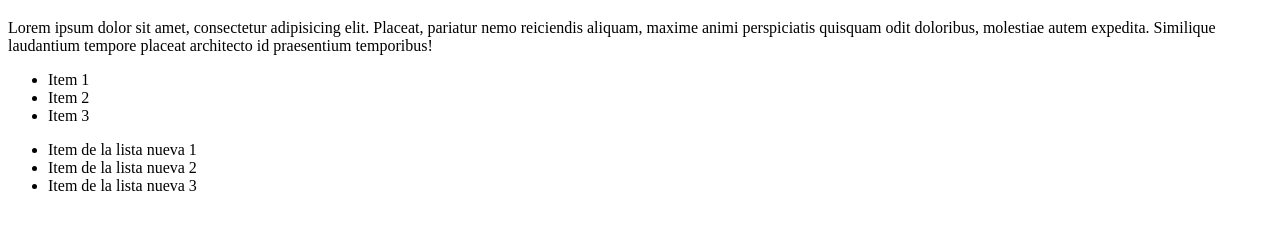
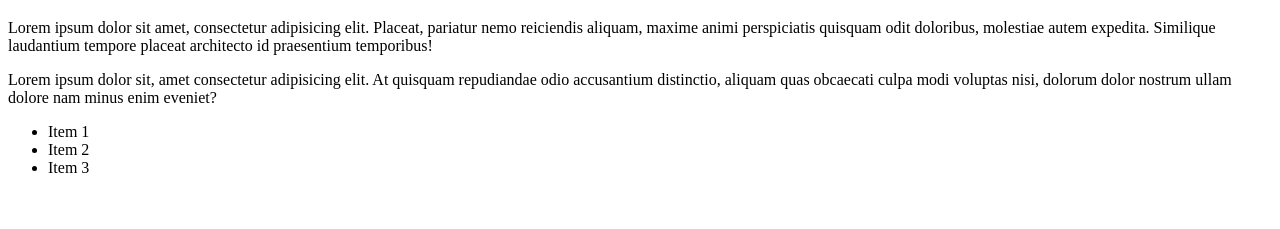
Before and after one commit to aalesann/tlp1-intro-git-github, a plain HTML site: page index.html in a window 1280 px wide. Shown: the part 61-290 px from the top of the page. Drawn offline with Linux system fonts and the light colour scheme.

Commit message:
Se eliminó la lista que se creó y estaba fea y se agregó un parrafo nuevo.

```diff
--- a/index.html
+++ b/index.html
@@ -9,17 +9,11 @@
 <body>
     <h1>Aprendiendo Git-GitHub</h1>
     <p>Lorem ipsum dolor sit amet, consectetur adipisicing elit. Placeat, pariatur nemo reiciendis aliquam, maxime animi perspiciatis quisquam odit doloribus, molestiae autem expedita. Similique laudantium tempore placeat architecto id praesentium temporibus!</p>
-
+    <p>Lorem ipsum dolor sit, amet consectetur adipisicing elit. At quisquam repudiandae odio accusantium distinctio, aliquam quas obcaecati culpa modi voluptas nisi, dolorum dolor nostrum ullam dolore nam minus enim eveniet?</p>
     <ul>
         <li>Item 1</li>
         <li>Item 2</li>
         <li>Item 3</li>
     </ul>
-
-    <ul>
-        <li>Item de la lista nueva 1</li>
-        <li>Item de la lista nueva 2</li>
-        <li>Item de la lista nueva 3</li>
-    </ul>
 </body>
 </html>
```
